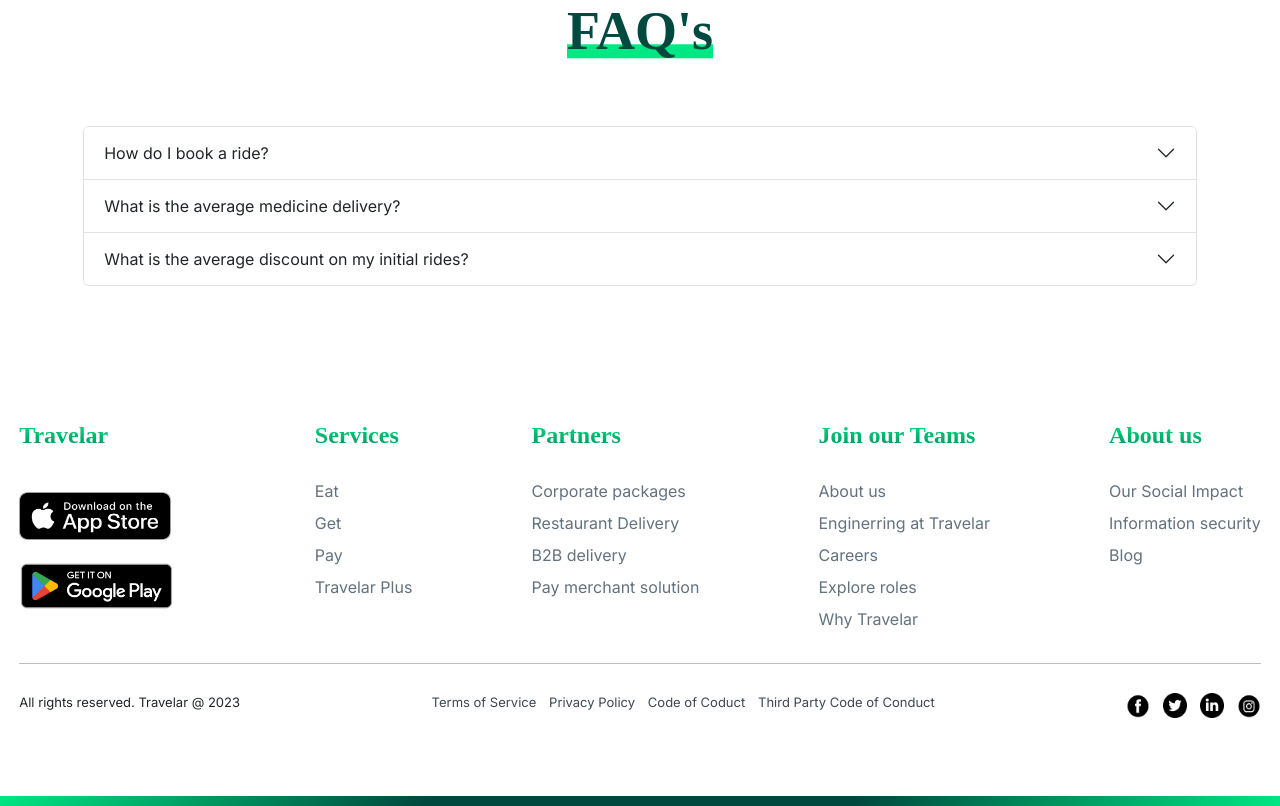
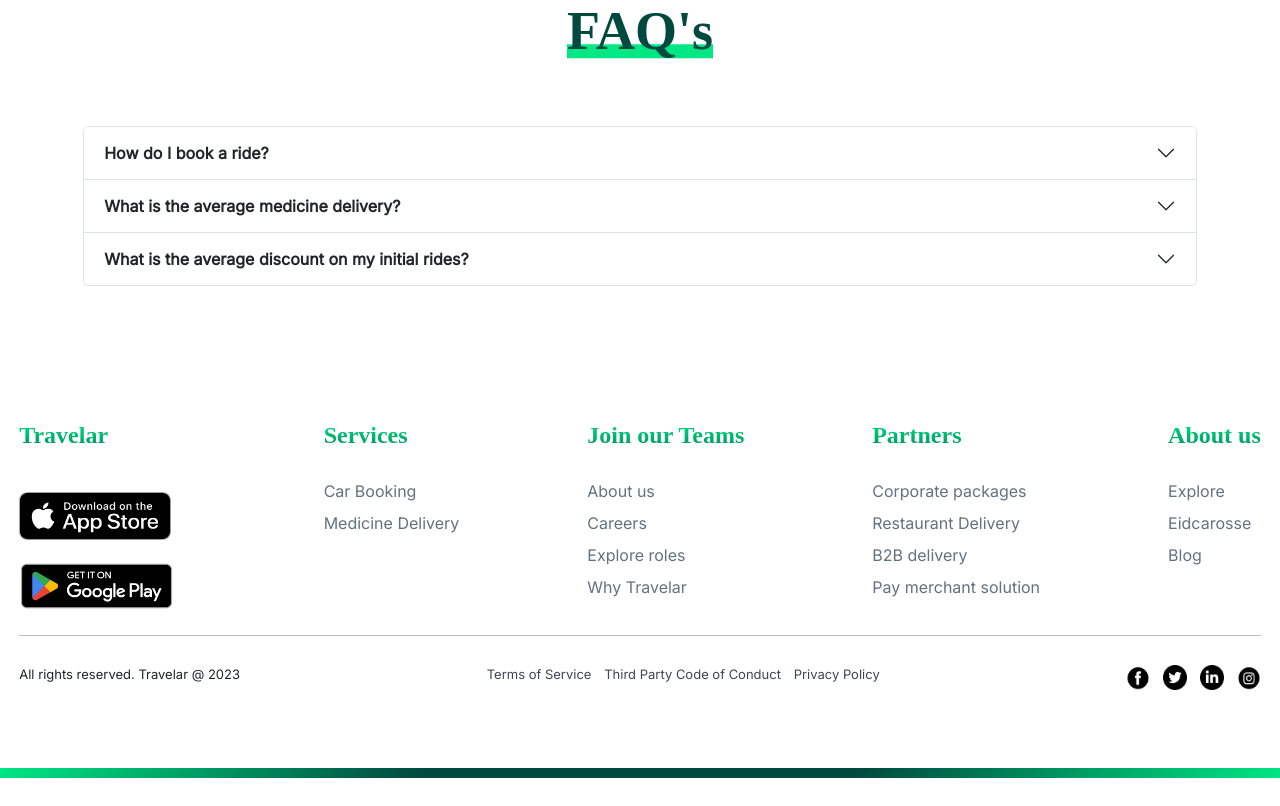
Before and after one commit to Eidcarosse/Travelar_Website, a React (Create React App) app: page /Services in a window 1280 px wide. Shown: the part 5340-6146 px from the top of the page. After the commit the page ends 6118 px from the top, so only its background shows below. Built offline with nearby package versions, Linux system fonts and the light colour scheme; a web font is replaced by a local one.

Commit message:
Footer Refact

```diff
--- a/src/Stylesheets/Accordian.css
+++ b/src/Stylesheets/Accordian.css
@@ -1,4 +1,7 @@
 .Cr_Container {
 margin-bottom: 135px;
+}
 
+.accordion-button {
+    font-weight: bold;
 }
--- a/src/components/Accordian.js
+++ b/src/components/Accordian.js
@@ -1,14 +1,20 @@
-import React from "react";
+import React, { useState, useEffect } from "react";
 import Accordion from "react-bootstrap/Accordion";
 import "../Stylesheets/Accordian.css";
 import { useTranslation } from "react-i18next";
+import i18next from "i18next";
 
 export default function Accordian() {
   const{t} = useTranslation();
+  const Slng = i18next.language;
+  const[idir, setIdir] = useState();
+  useEffect(() => {
+    Slng == 'ara' || Slng == 'ur' ? setIdir('rtl') : setIdir('ltr');
+  }, [Slng]);
   return (
     <>
       <div className="Cr_Container">
-        <Accordion>
+        <Accordion dir={idir} className="RTL_Tdes" S_language={Slng}>
           <Accordion.Item eventKey="0">
             <Accordion.Header>{t('Services.Content.FAQs.HDIBR')}</Accordion.Header>
             <Accordion.Body>
--- a/src/components/Footer.js
+++ b/src/components/Footer.js
@@ -1,6 +1,7 @@
 import '../Stylesheets/Footer.css';
 import '../Stylesheets/RTL/Footer_RTL.css';
 import React, { useContext, useEffect, useState } from 'react'
+import { Link } from 'react-router-dom';
 import { useTranslation } from 'react-i18next'
 import NavDropdown from "react-bootstrap/NavDropdown";
 import DataContext from '../Contexts/DataContext';
@@ -14,11 +15,16 @@
 
 
 export default function Footer(props) {
+
+  const {t, i18n} = useTranslation();
+  const Scroll_Top = useContext(DataContext);
   const[idir, setIdir] = useState('ltr');
   const Slng = i18next.language;
+
   useEffect(()=>{
     Slng == 'ara' || Slng == 'ur' ? setIdir('rtl') : setIdir('ltr')
   }, [Slng]);
+
   const lngs = {
     en: {
       nativeName: "English",
@@ -50,8 +56,7 @@
     },
   };
 
-  const {t, i18n} = useTranslation();
-  const Scroll_Top = useContext(DataContext);
+
   const Tgle_LngChng = async (lng) => {
     props.setSpner();
     Scroll_Top();
@@ -74,13 +79,20 @@
           <div className='FR_Sec1_b Dimensions'>
             <h6 className='FR_Sec1_h6' S_language={Slng}>{t('Footer.Titles.Services')}</h6>
             <ul>
-            <li className='Ft_Sec1_li'><a className='Lst_Anim2' href="/">Eat</a></li>
-            <li className='Ft_Sec1_li'><a className='Lst_Anim2' href="/">Get</a></li>
-            <li className='Ft_Sec1_li'><a className='Lst_Anim2' href="/">Pay</a></li>
-            <li className='Ft_Sec1_li'><a className='Lst_Anim2' href="/">Travelar Plus</a></li>
+            <li className='Ft_Sec1_li'><Link className='Lst_Anim2' to="/">Car Booking</Link></li>
+            <li className='Ft_Sec1_li'><Link className='Lst_Anim2' to="/">Medicine Delivery</Link></li>
             </ul>
           </div>
           <div className='FR_Sec1_c Dimensions'>
+            <h6 className='FR_Sec1_h6' S_language={Slng}>{t('Footer.Titles.JoinTeam')}</h6>
+            <ul>
+            <li className='Ft_Sec1_li'><a className='Lst_Anim2' href="/">About us</a></li>
+            <li className='Ft_Sec1_li'><a className='Lst_Anim2' href="/">Careers</a></li>
+            <li className='Ft_Sec1_li'><a className='Lst_Anim2' href="/">Explore roles</a></li>
+            <li className='Ft_Sec1_li'><a className='Lst_Anim2' href="/">Why Travelar</a></li>
+            </ul>
+          </div>
+          <div className='FR_Sec1_d Dimensions'>
             <h6 className='FR_Sec1_h6' S_language={Slng}>{t('Footer.Titles.Partners')}</h6>
             <ul>
             <li className='Ft_Sec1_li'><a className='Lst_Anim2' href="/">Corporate packages</a></li>
@@ -89,21 +101,11 @@
             <li className='Ft_Sec1_li'><a className='Lst_Anim2' href="/">Pay merchant solution</a></li>
             </ul>
           </div>
-          <div className='FR_Sec1_d Dimensions'>
-            <h6 className='FR_Sec1_h6' S_language={Slng}>{t('Footer.Titles.JoinTeam')}</h6>
-            <ul>
-            <li className='Ft_Sec1_li'><a className='Lst_Anim2' href="/">About us</a></li>
-            <li className='Ft_Sec1_li'><a className='Lst_Anim2' href="/">Enginerring at Travelar</a></li>
-            <li className='Ft_Sec1_li'><a className='Lst_Anim2' href="/">Careers</a></li>
-            <li className='Ft_Sec1_li'><a className='Lst_Anim2' href="/">Explore roles</a></li>
-            <li className='Ft_Sec1_li'><a className='Lst_Anim2' href="/">Why Travelar</a></li>
-            </ul>
-          </div>
           <div className='FR_Sec1_e Dimensions'>
             <h6 className='FR_Sec1_h6' S_language={Slng}>{t('Footer.Titles.Aboutus')}</h6>
             <ul>
-            <li className='Ft_Sec1_li'><a rel='noreferrer' className='Lst_Anim2' href="/">Our Social Impact</a></li>
-            <li className='Ft_Sec1_li'><a rel='noreferrer' className='Lst_Anim2' href="/">Information security</a></li>
+            <li className='Ft_Sec1_li'><a rel='noreferrer' className='Lst_Anim2' href="/">Explore</a></li>
+            <li className='Ft_Sec1_li'><a rel='noreferrer' className='Lst_Anim2' href="/">Eidcarosse</a></li>
             <li className='Ft_Sec1_li'><a rel='noreferrer' className='Lst_Anim2' href="/">Blog</a></li>
             </ul>
           </div>
@@ -123,9 +125,8 @@
           <div className='FR_Sec2_a'><span>All rights reserved. Travelar @ 2023</span></div>
           <div className='FR_Sec2_b'>
               <span><a rel='noreferrer'className='Lst_Anim' href="/">Terms of Service</a></span>
+              <span><a rel='noreferrer' className='Lst_Anim' href="/">Third Party Code of Conduct</a></span>
               <span><a rel='noreferrer'className='Lst_Anim' href="/">Privacy Policy</a></span>
-              <span><a rel='noreferrer'className='Lst_Anim' href="/">Code of Coduct</a></span>
-              <span><a rel='noreferrer' className='Lst_Anim' href="/">Third Party Code of Conduct</a></span>
           </div>
           <div className='FR_Sec2_c'>
               <span><a href="/" rel='noreferrer'><img src={fb_icon}  alt="FB" /></a></span>
--- a/src/components/Home.js
+++ b/src/components/Home.js
@@ -27,7 +27,6 @@
           <div className="Banner_Wrapper" dir={idir}>
             <div className='BW_Data-left'>
             <span className="Item__1" S_language={Slng}>
-
               <h1>{props.title}</h1>
             </span>
             <span className="Item__2" S_language={Slng}>
@@ -43,7 +42,7 @@
             </div>
             <div className='BW_Data-right' dir={idir}>
             <span className="Item__4" dir={idir}>
-              <img src={props.logo} alt=":)"/>
+              <img src={props.logo} loading='lazy' alt="Slow Network"/>
             </span>
             </div>
           </div>
--- a/src/components/InfoBanner.js
+++ b/src/components/InfoBanner.js
@@ -24,7 +24,7 @@
 
             <span className="mb_img">
             <ScrollAnimation animateIn="animate__bounceInDown" animateOnce={true} style={{padding: '0%', width:"100%", height:"95%", animationIterationCount:"1" }}>
-              <img src={props.Image} alt="IMG" />
+              <img src={props.Image} loading='lazy' alt="Slow Network" />
              </ScrollAnimation>
             </span>
 
--- a/src/components/ListItem.js
+++ b/src/components/ListItem.js
@@ -3,13 +3,15 @@
 import { Link } from 'react-router-dom'
 import DataContext from '../Contexts/DataContext'
 import StCntxt from '../Contexts/StateContext'
+import i18next from 'i18next'
 
 export default function ListItem(props) {
+  const Slng = i18next.language;
   const Scroll_Top = useContext(DataContext);
   const ToggleIcon = useContext(StCntxt)
   return (
-    <div className='Items_Container'>
-     <span className='Cntent_Wraper'><Link onClick={()=>{ToggleIcon() ;Scroll_Top();}} id='LinkAdd' className="Lst_Anim" to={props.linked}>{props.title}</Link></span>
+    <div className='Items_Container' >
+     <span className='Cntent_Wraper'><Link className='RTL_Thd Lst_Anim' S_language={Slng} onClick={()=>{ToggleIcon() ;Scroll_Top();}} id='LinkAdd' to={props.linked}>{props.title}</Link></span>
     </div>
   )
 }
--- a/src/components/NavMenu.js
+++ b/src/components/NavMenu.js
@@ -1,27 +1,29 @@
 import ListItem from './ListItem';
 import '../Stylesheets/NavMenu.css'
+import { useTranslation } from 'react-i18next';
 
 export default function NavMenu(props) {
+  const{t} = useTranslation();
 
     const listitems = [
         {
           id : 1,
-          Item : "Home",
+          Item : t('Navbar.Titles.Home'),
           Link : "/"
         },
         {
           id : 2,
-          Item : "Services",
+          Item : t('Navbar.Titles.Services'),
           Link : "/Services"
         },
         {
           id : 3,
-          Item : "About Us",
+          Item : t("Navbar.Titles.About"),
           Link : "AboutUs"
         },
         {
           id : 4,
-          Item : "Contact",
+          Item : t("Navbar.Titles.Contact"),
           Link : "/Contact"
         }
       ]
--- a/src/components/ServicesInfo.js
+++ b/src/components/ServicesInfo.js
@@ -27,7 +27,7 @@
         <section id="ServicesInfo">
           <div className="ServicesInfo_Wrapper">
             <div className="Hme_img">
-              <img className="Hme_img_ds" src={bnrimg} alt="Our Services =>" />
+              <img className="Hme_img_ds" loading="lazy" src={bnrimg} alt="Slow Network" />
             </div>
             <div className="Hme_info" dir={`${ddir}`}>
               <span className="H_info_h3" S_language={Slng}>
```
Also changed, not shown: src/components/Navbar.js (+6 -6 lines).
